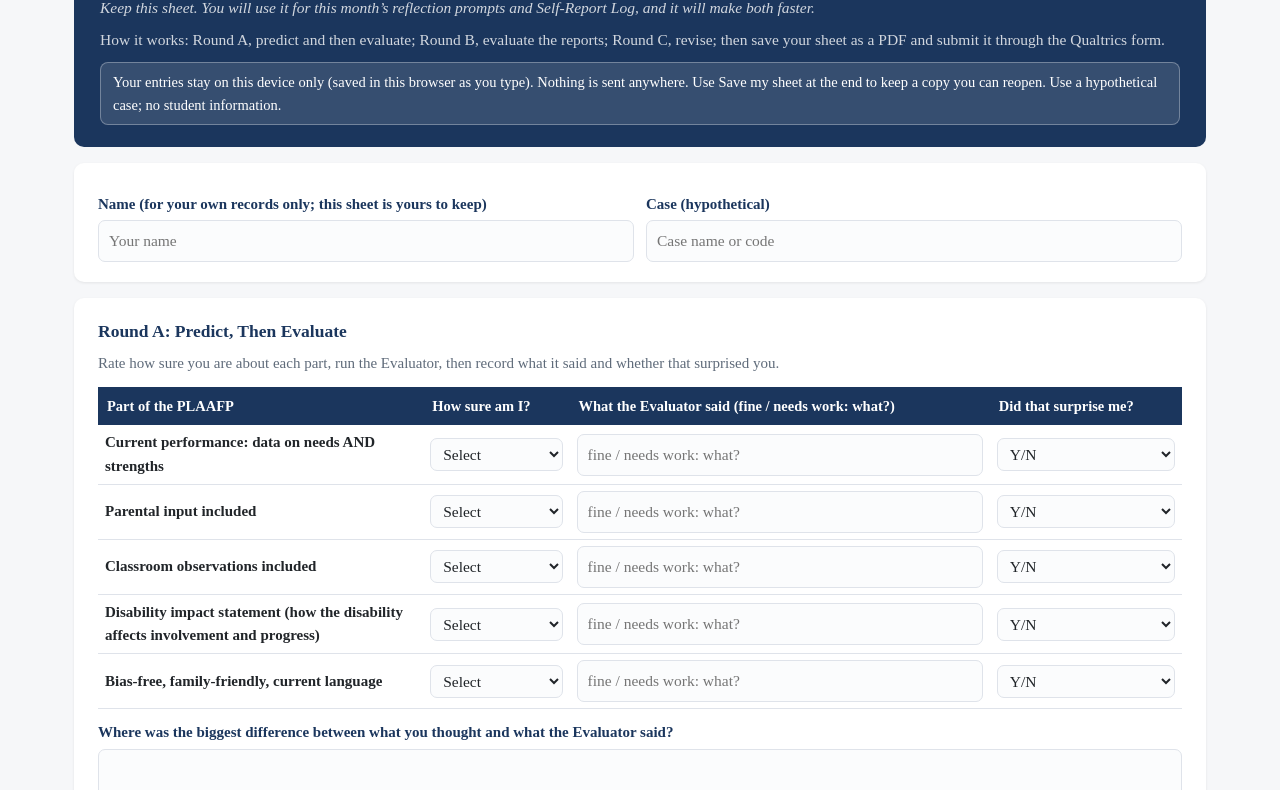
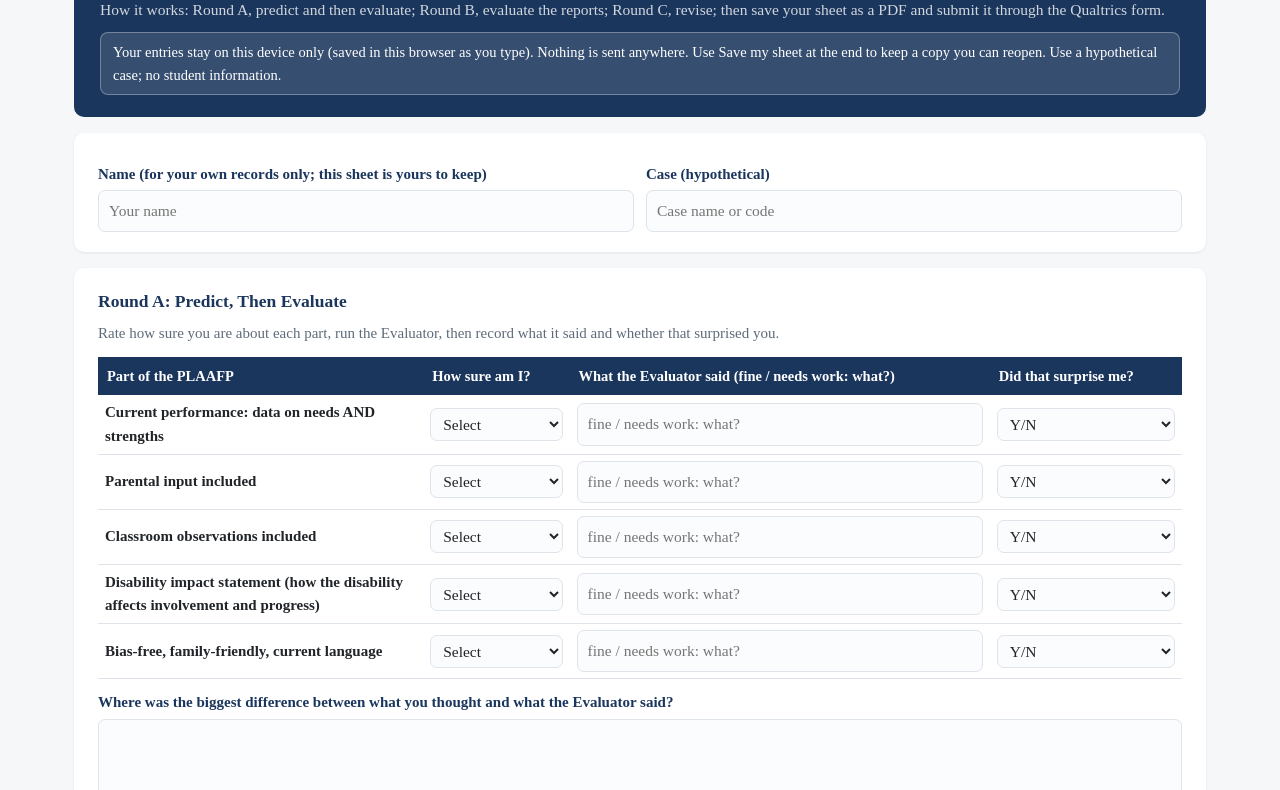
Before and after one commit to lingzhang12/CoIEP_PD, a plain HTML site: page plaafp.html in a window 1280 px wide. Shown: the part 87-877 px from the top of the page. Drawn offline with Linux system fonts and the light colour scheme.

Commit message:
Add files via upload

```diff
--- a/plaafp.html
+++ b/plaafp.html
@@ -71,7 +71,6 @@ footer{font-size:14px;color:var(--text2);text-align:center;padding-top:6px}
 <div class="wrap">
 <header>
   <h1>PLAAFP Evaluation Practice Sheet</h1>
-  <div class="sub">Keep this sheet. You will use it for this month’s reflection prompts and Self-Report Log, and it will make both faster.</div>
   <div class="sub" style="font-style:normal;margin-top:8px">How it works: Round A, predict and then evaluate; Round B, evaluate the reports; Round C, revise; then save your sheet as a PDF and submit it through the Qualtrics form.</div>
   <div class="privacy">Your entries stay on this device only (saved in this browser as you type). Nothing is sent anywhere. Use Save my sheet at the end to keep a copy you can reopen. Use a hypothetical case; no student information.</div>
 </header>
```
